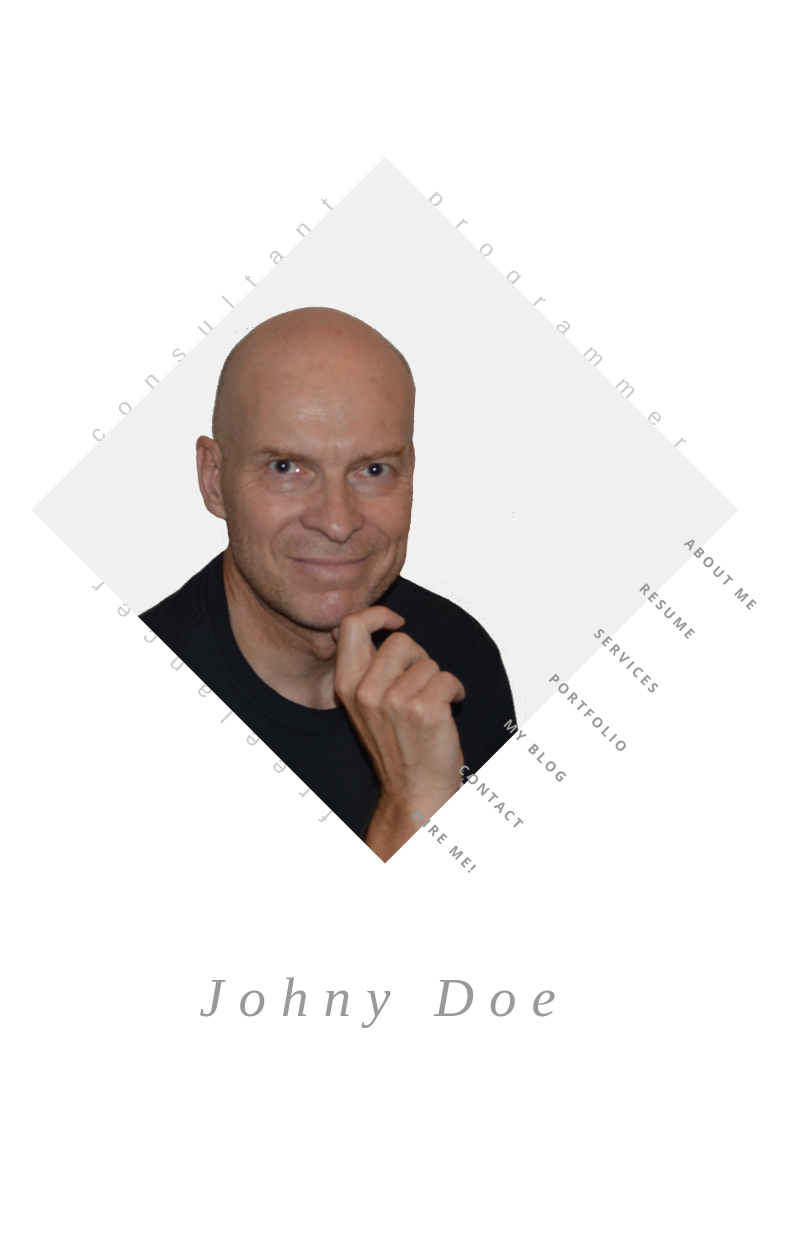
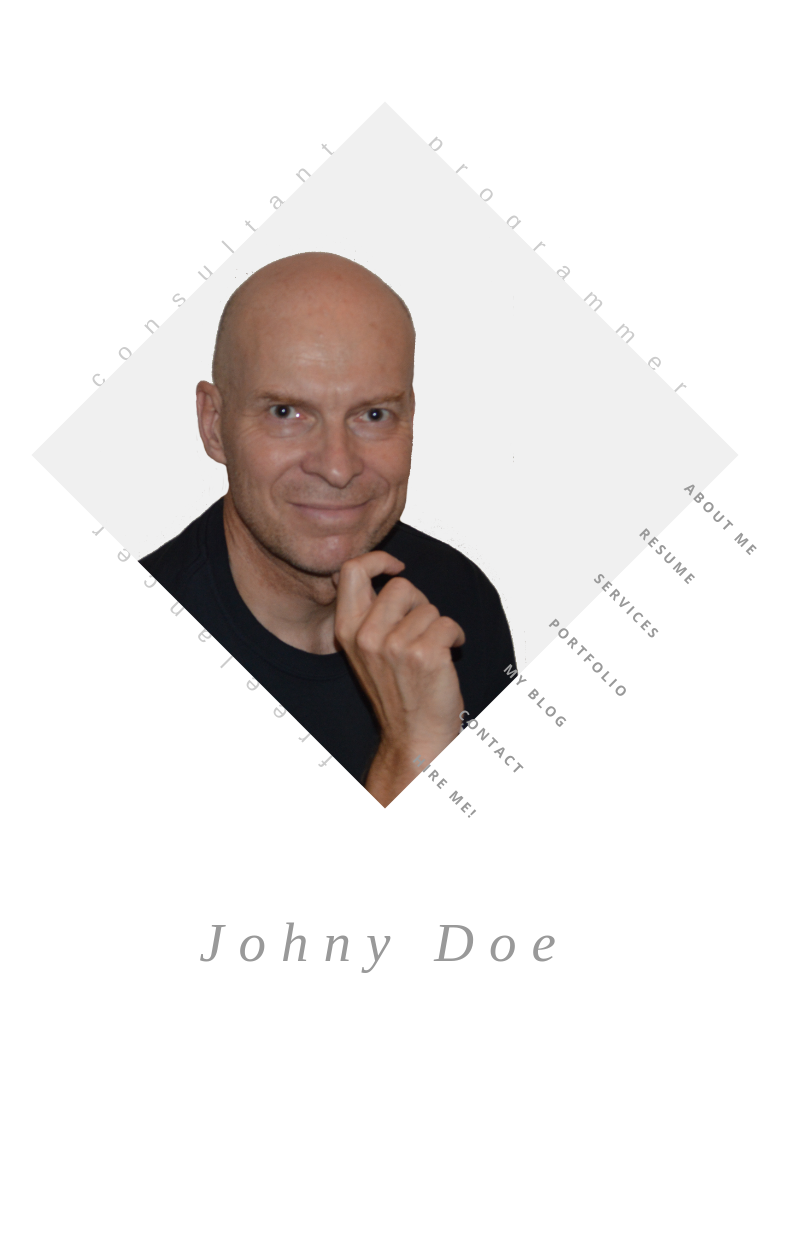
Before and after one commit to prager/PersSite, a CodeIgniter app: page /PersSite/ in a window 1280 px wide. Shown: the whole page, without its empty margins (255-1043 px from the left). After the commit the page ends 973 px from the top, so only its background shows below. Run offline with CodeIgniter, Linux system fonts and the light colour scheme; some web fonts are replaced.

Commit message:
Small adjustment in style.css

```diff
--- a/assets/css/style.css
+++ b/assets/css/style.css
@@ -437,8 +437,8 @@ body.section-show .transition-mask:before{
 
 
 .front-section{
-	padding-top:60px;
-	padding-bottom:200px;
+	padding-top:5px;
+	padding-bottom:100px;
 	position:relative;
 }
 .front-heading{
```
